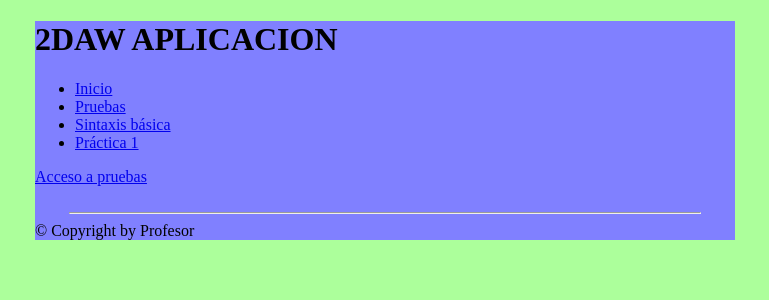
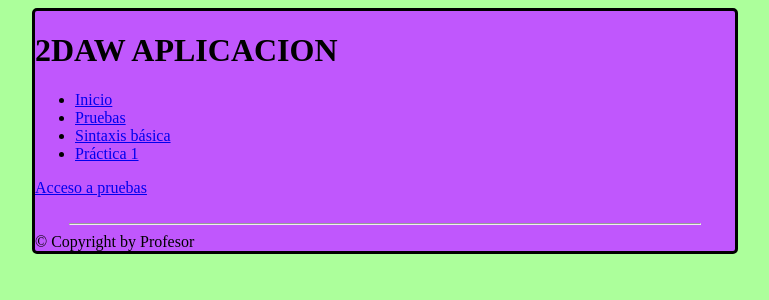
Before and after one commit to JaimeVargaas/DAWS, a PHP site: page /index.php in a window 1280 px wide. Shown: the top 300 px of the page, without its empty margins (255-1024 px from the left). Run offline with PHP 8.4, Linux system fonts and the light colour scheme.

Commit message:
nuevos estilos

```diff
--- a/PrimerTrimestre/estilos/base.css
+++ b/PrimerTrimestre/estilos/base.css
@@ -7,12 +7,14 @@ body {
 
 #documento {
     margin: 0 auto;
-    background-color: #8080ff;
+    background-color: #c057fd;
     width: 700px;
+    border: 3px solid black;
+    border-radius: 5px;
 }
 
 #cabecera {
-    background-color: #14e737;
+    background-color: #929292;
     padding: 5px;
 }
 
```
